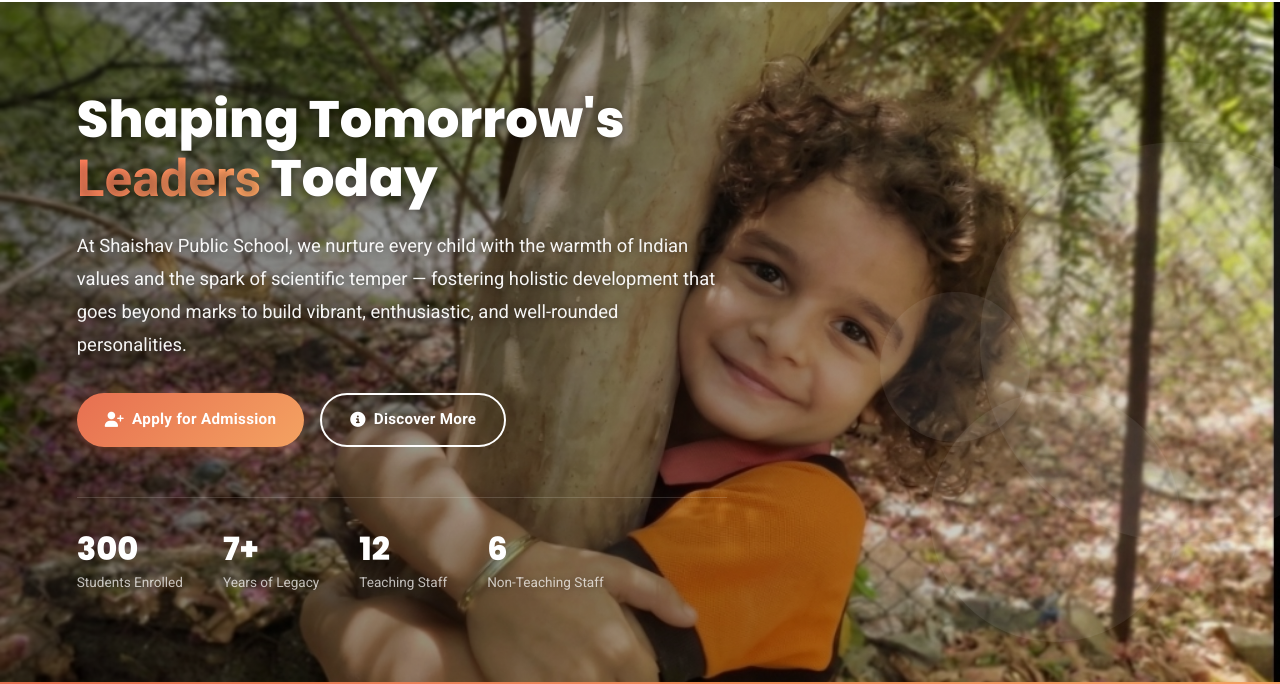
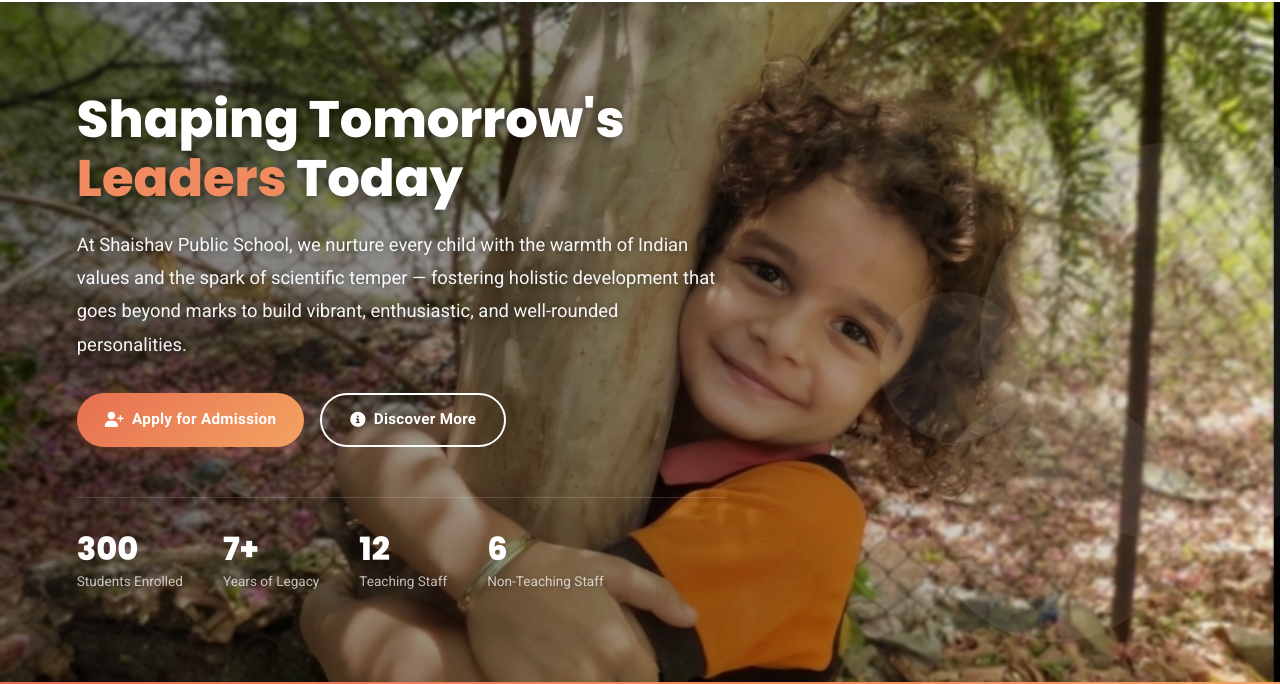
Before and after one commit to aniruddhsharma803-beep/Shaishav-Public-School, a website: page index.html in a window 1280 px wide. Shown: the part 123-807 px from the top of the page. Drawn offline with Linux system fonts and the light colour scheme.

Commit message:
Update hero text 'Leaders' styling to match reference image color and font

```diff
--- a/css/style.css
+++ b/css/style.css
@@ -274,12 +274,7 @@ input, textarea, select { font-family: inherit; outline: none; }
   text-shadow: 0 2px 12px rgba(0,0,0,0.5);
 }
 .hero-content h1 span {
-  background: linear-gradient(135deg, var(--accent), var(--accent-light));
-  -webkit-background-clip: text;
-  -webkit-text-fill-color: transparent;
-  background-clip: text;
-  filter: brightness(1.2);
-  font-family: 'Roboto', sans-serif;
+  color: #F08B60;
 }
 .hero-content p {
   font-size: 1.15rem;
```
